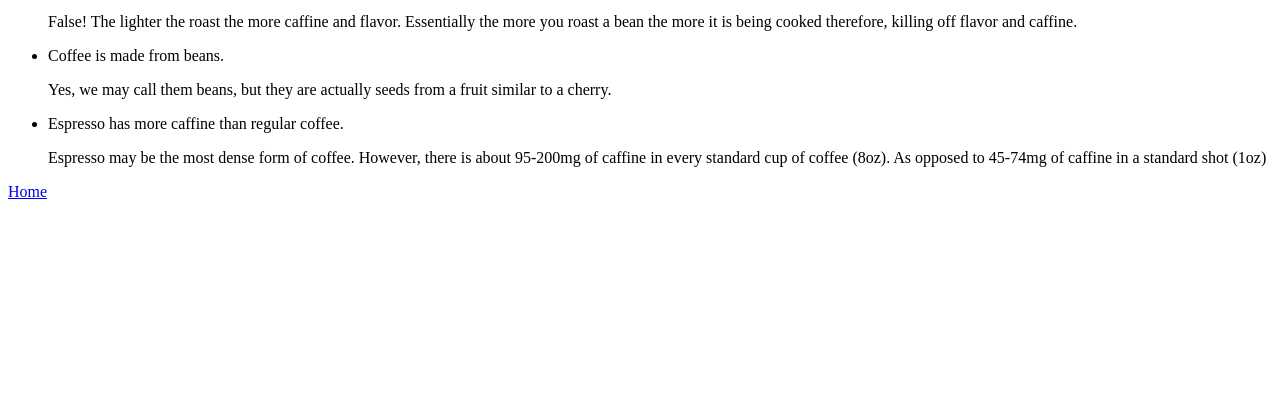
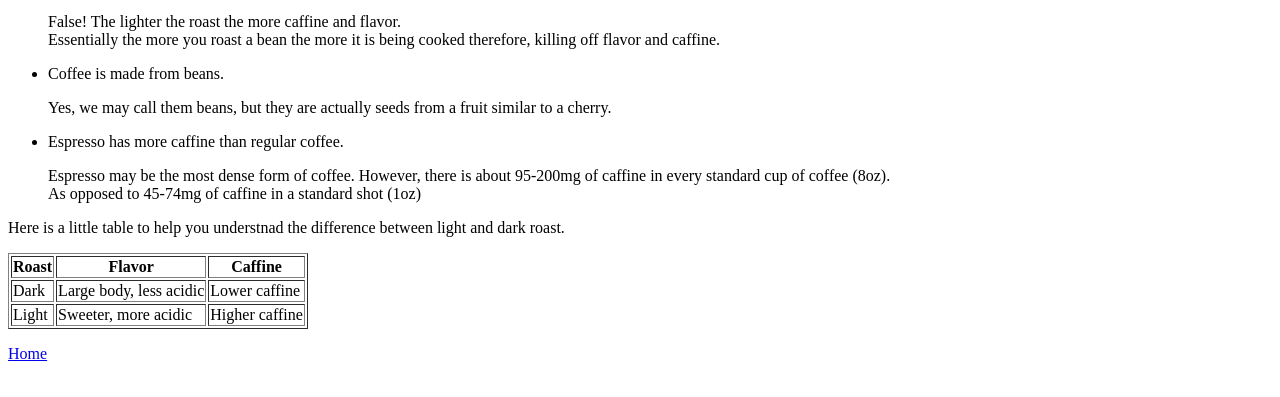
Before and after one commit to connor-ray/cray9503.github.io, a plain HTML site: page misconception.html in a window 1280 px wide. Shown: the part 101-498 px from the top of the page. Drawn offline with Linux system fonts and the light colour scheme.

Commit message:
Added 3 photos, created table in misconception

```diff
--- a/misconception.html
+++ b/misconception.html
@@ -9,7 +9,7 @@
       <ul>
         <li>Dark roast has more caffine.</li>
         <p>
-          False! The lighter the roast the more caffine and flavor. Essentially the more you roast a bean the more it is being cooked therefore, killing off flavor and caffine.
+          False! The lighter the roast the more caffine and flavor.<br> Essentially the more you roast a bean the more it is being cooked therefore, killing off flavor and caffine.
         </p>
         <li>Coffee is made from beans.</li>
         <p>
@@ -17,9 +17,27 @@
         </p>
         <li>Espresso has more caffine than regular coffee.</li>
         <p>
-           Espresso may be the most dense form of coffee. However, there is about 95-200mg of caffine in every standard cup of coffee (8oz). As opposed to 45-74mg of caffine in a standard shot (1oz)
+           Espresso may be the most dense form of coffee. However, there is about 95-200mg of caffine in every standard cup of coffee (8oz).<br> As opposed to 45-74mg of caffine in a standard shot (1oz)
         </p>
       </ul>
-      <p><a href="index.html">Home</a>
+      <p>Here is a little table to help you understnad the difference between light and dark roast.</p>
+        <table border=1>
+          <tr>
+            <th>Roast</th>
+            <th>Flavor</th>
+            <th>Caffine</th>
+          </tr>
+          <tr>
+            <td>Dark</td>
+            <td>Large body, less acidic</td>
+            <td>Lower caffine</td>
+          </tr>
+          <tr>
+            <td>Light</td>
+            <td>Sweeter, more acidic</td>
+            <td>Higher caffine</td>
+          </tr>
+        </table>
+      <p><a href="index.html">Home</a></p>
   </body>
 </html>
```
Also changed, not shown: index.html (+4 -1 lines), coffee-aeropress.jpg (added), coffee-pour-over.jpeg (added), coffee-website-1.jpg (added).
